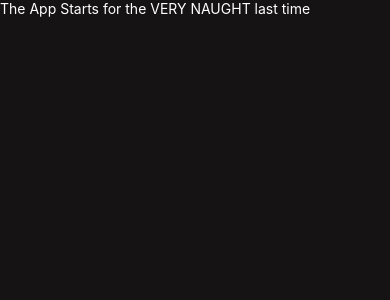
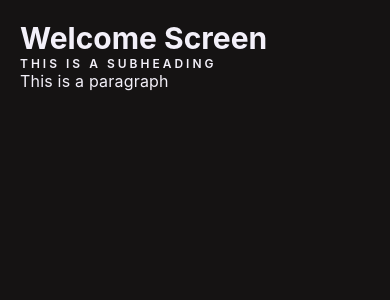
Before and after one commit to afrofit/afrofitapp, a React Native app: screen / in a window 390 px wide. Shown: the top 300 px of the page. Built offline with nearby package versions, Linux system fonts and the light colour scheme.

Commit message:
Scaffolded first screen

```diff
--- a/src/App.tsx
+++ b/src/App.tsx
@@ -1,19 +1,7 @@
 import * as React from 'react';
-import {Text, StyleSheet} from 'react-native';
-import {Page} from './components/Page/Page';
+
+import {WelcomeScreen} from './screens/landing/Welcome.Screen';
 
 export const App = () => {
-  return (
-    <Page>
-      <Text style={styles.text}>
-        The App Starts for the VERY NAUGHT last time
-      </Text>
-    </Page>
-  );
+  return <WelcomeScreen />;
 };
-
-const styles = StyleSheet.create({
-  text: {
-    color: 'white',
-  },
-});
--- /dev/null
+++ b/src/components/Font/BaseFont.tsx
@@ -0,0 +1,33 @@
+import * as React from 'react';
+import styled from 'styled-components/native';
+import {theme} from '../../theme/theme';
+import {Paragraph, SmallCaps, Title} from './FontVariants';
+
+interface Props {
+  children: React.ReactNode;
+  color?: FontColorVariants;
+  variant?: FontSizeVariants;
+  width?: string;
+}
+
+type FontSizeVariants = 'title' | 'small-caps' | 'paragraph';
+
+type FontColorVariants =
+  | 'primary'
+  | 'secondary'
+  | 'highlight'
+  | 'error'
+  | 'dead'
+  | 'warning';
+
+export const BaseFont: React.FC<Props> = ({
+  children,
+  color = theme.COLORS.white,
+  variant,
+}) => {
+  if (variant === 'title') return <Title color={color}>{children}</Title>;
+  if (variant === 'small-caps')
+    return <SmallCaps color={color}>{children}</SmallCaps>;
+
+  return <Paragraph color={color}>{children}</Paragraph>;
+};
--- /dev/null
+++ b/src/components/Font/FontVariants.tsx
@@ -0,0 +1,26 @@
+import styled from 'styled-components/native';
+
+interface Props {
+  color: string;
+}
+
+export const SmallCaps = styled.Text<Props>`
+  font-size: 12px;
+  font-weight: 600;
+  text-transform: uppercase;
+  letter-spacing: 3px;
+  color: ${props => (props.color ? props.color : 'white')};
+`;
+
+export const Title = styled.Text<Props>`
+  font-size: 30px;
+  font-weight: bold;
+  color: ${props => (props.color ? props.color : 'white')};
+`;
+
+export const Paragraph = styled.Text<Props>`
+  font-size: 16px;
+  font-weight: 400;
+  letter-spacing: 0.2px;
+  color: ${props => (props.color ? props.color : 'white')};
+`;
--- /dev/null
+++ b/src/components/Library/Tappable.tsx
@@ -0,0 +1,5 @@
+import styled from 'styled-components/native';
+
+export const Tappable = styled.Pressable`
+  flex: 1;
+`;
--- a/src/components/Page/Page.tsx
+++ b/src/components/Page/Page.tsx
@@ -1,14 +1,27 @@
 import * as React from 'react';
+import {Tappable} from '../Library/Tappable';
 import {PageContainer, PageSafeAreaView} from './Page.styles';
 
 interface Props {
   children: React.ReactNode;
+  padding?: number;
+  tappable?: boolean;
+  onPress?: () => void;
 }
 
-export const Page: React.FC<Props> = ({children}) => {
+export const Page: React.FC<Props> = ({
+  children,
+  padding = 20,
+  tappable = true,
+  onPress,
+}) => {
   return (
     <PageSafeAreaView>
-      <PageContainer>{children}</PageContainer>
+      <PageContainer padding={padding}>
+        <Tappable onPress={onPress} disabled={!tappable}>
+          {children}
+        </Tappable>
+      </PageContainer>
     </PageSafeAreaView>
   );
 };
--- /dev/null
+++ b/src/screens/landing/Welcome.Screen.tsx
@@ -0,0 +1,14 @@
+import * as React from 'react';
+
+import {BaseFont} from '../../components/Font/BaseFont';
+import {Page} from '../../components/Page/Page';
+
+export const WelcomeScreen = () => {
+  return (
+    <Page onPress={() => console.log('Tappable Screen!')}>
+      <BaseFont variant="title">Welcome Screen</BaseFont>
+      <BaseFont variant="small-caps">This is a subheading</BaseFont>
+      <BaseFont variant="paragraph">This is a paragraph</BaseFont>
+    </Page>
+  );
+};
```
